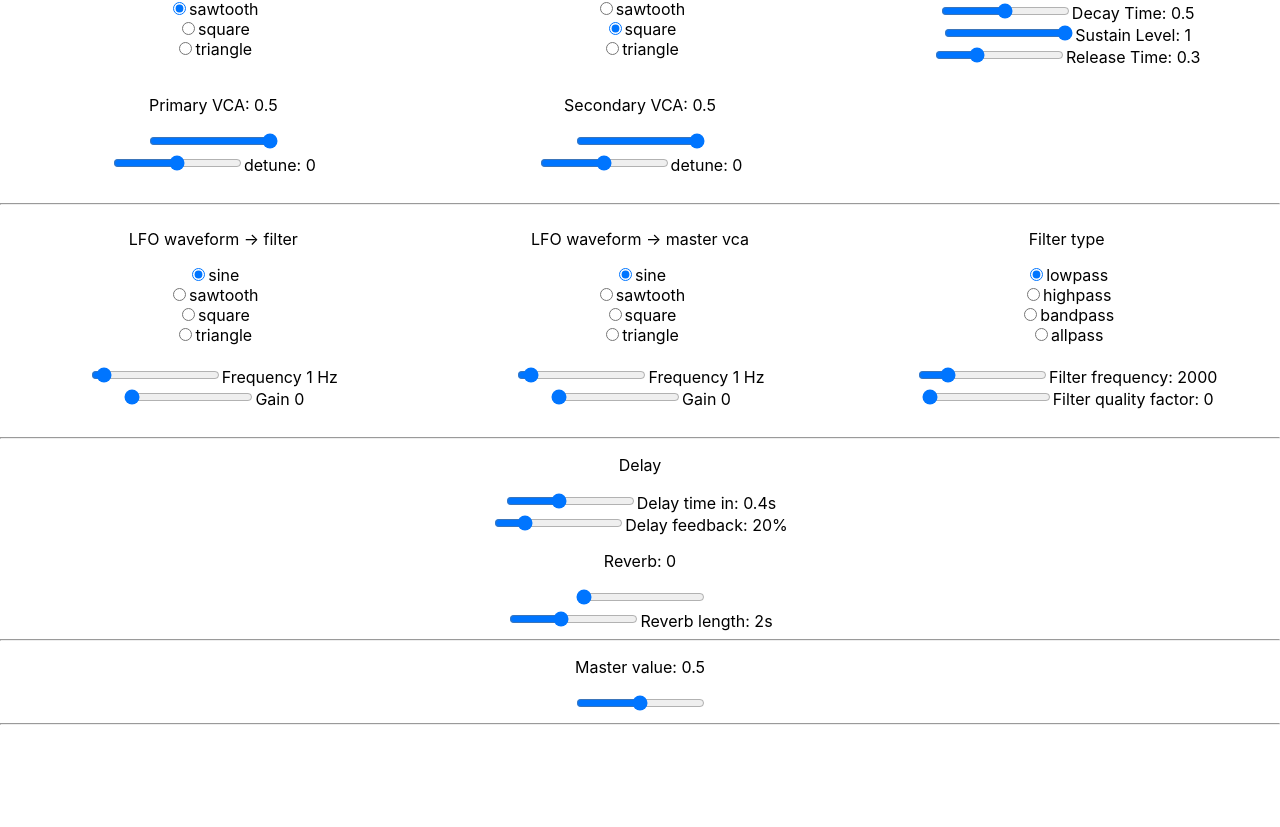
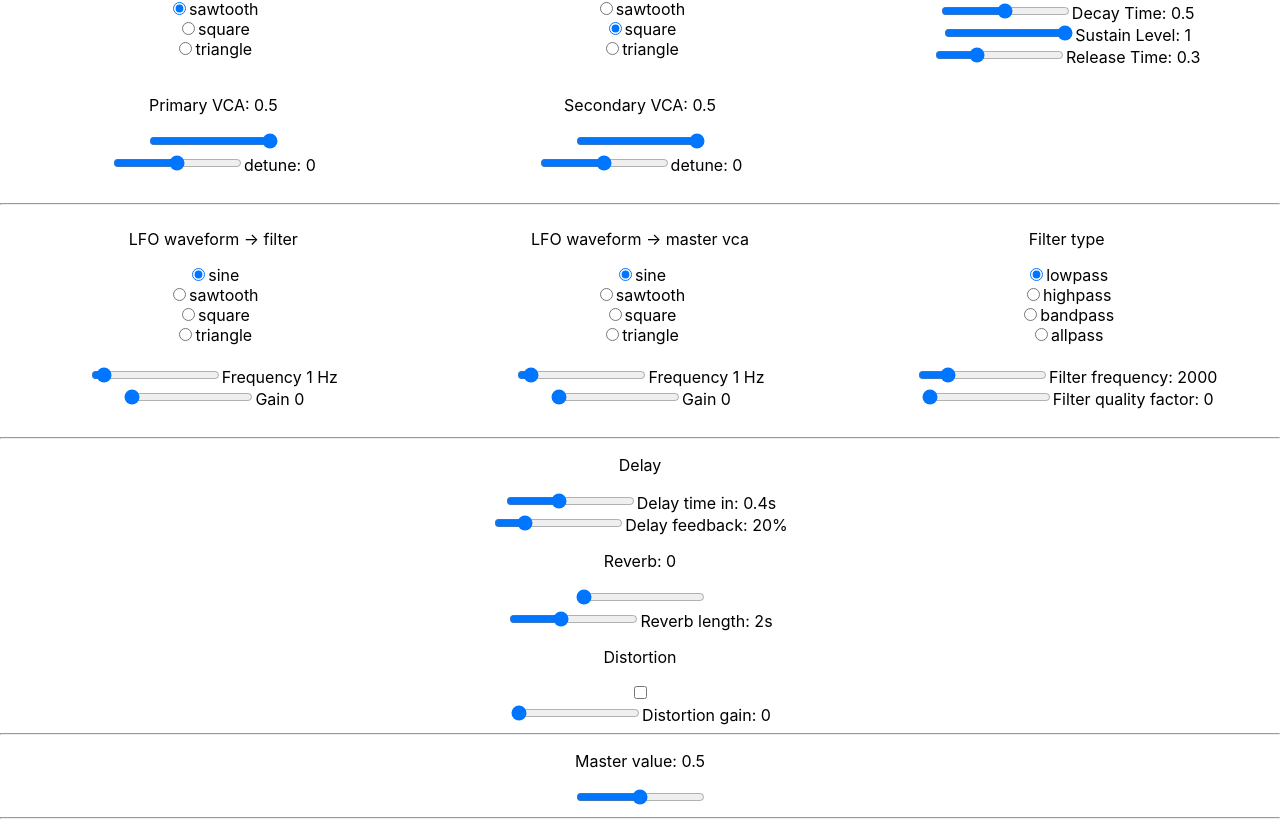
Before and after one commit to straburzynski/SynthJS, a React (Create React App) app: page / in a window 1280 px wide. Shown: the part 441-1268 px from the top of the page. Before the commit the page ends 1174 px from the top, so only its background shows below. Built offline with nearby package versions, Linux system fonts and the light colour scheme.

Commit message:
Distortion - WaveShaperNode with gain.

```diff
--- a/src/components/SynthComponent/SynthComponent.tsx
+++ b/src/components/SynthComponent/SynthComponent.tsx
@@ -8,7 +8,8 @@ import { AVAILABLE_FILTERS } from '../../consts/AvailableFilters';
 import FrequencyComponent from '../FrequencyComponent/FrequencyComponent';
 import RangeInput from '../shared/RangeInput/RangeInput';
 import { SynthEngineModel } from '../../models/SynthEngineModel';
-import { createImpulseResponse } from '../../consts/ImpulseResponse';
+import { createImpulseResponse } from '../../services/ImpulseResponseGenerator';
+import { createDistortionCurve } from '../../services/DistortionCurveGenerator';
 import { Note } from '@tonaljs/tonal';
 import './synthComponent.scss';
 
@@ -33,6 +34,9 @@ const SynthComponent: FC<MutableRefObject<SynthEngineModel>> = (synthEngine: Mut
     const [decay, setDecay] = useState<number>(DefaultParams.decay);
     const [release, setRelease] = useState<number>(DefaultParams.release);
     const [sustain, setSustain] = useState<number>(DefaultParams.sustain);
+
+    const [distortionActive, setDistortionActive] = useState<boolean>(false);
+    const [distortionGain, setDistortionGain] = useState<number>(0);
 
     const [delayTime, setDelayTime] = useState<number>(DefaultParams.delayTime);
     const [delayFeedback, setDelayFeedback] = useState<number>(DefaultParams.delayFeedback);
@@ -204,8 +208,35 @@ const SynthComponent: FC<MutableRefObject<SynthEngineModel>> = (synthEngine: Mut
     const handleReverbLengthChange = (event: React.ChangeEvent<HTMLInputElement>) => {
         const changedReverbLength: number = event.target.valueAsNumber;
         console.log('reverb length: ', changedReverbLength);
-        synthEngine.current.reverbNode.buffer = createImpulseResponse(synthEngine.current.audioContext, reverbLength, 2, false);
+        synthEngine.current.reverbNode.buffer = createImpulseResponse(
+            synthEngine.current.audioContext,
+            reverbLength,
+            2,
+            false
+        );
         setReverbLength(changedReverbLength);
+    };
+
+    const handleDistortionGainChange = (event: React.ChangeEvent<HTMLInputElement>) => {
+        const changedDistortionGain: number = event.target.valueAsNumber;
+        console.log('distortion gain: ', changedDistortionGain);
+        if (distortionActive) {
+            synthEngine.current.distortion.curve = createDistortionCurve(changedDistortionGain);
+        }
+        setDistortionGain(changedDistortionGain);
+    };
+
+    const handleDistortionActiveChange = (event: React.ChangeEvent<HTMLInputElement>) => {
+        const changedDistortionActive: boolean = event.target.checked;
+        console.log('distortion active: ', changedDistortionActive);
+        if (changedDistortionActive) {
+            console.log('distortion on');
+            synthEngine.current.distortion.curve = createDistortionCurve(distortionGain);
+        } else {
+            console.log('distortion off');
+            synthEngine.current.distortion.curve = null;
+        }
+        setDistortionActive(changedDistortionActive);
     };
 
     const handleFilterTypeChange = (event: React.ChangeEvent<HTMLInputElement>) => {
@@ -516,6 +547,22 @@ const SynthComponent: FC<MutableRefObject<SynthEngineModel>> = (synthEngine: Mut
             />
             <label htmlFor="reverb-length-control">Reverb length: {reverbLength}s</label>
             <br />
+            <p>Distortion</p>
+            <label className="distortion-switch">
+                <input type="checkbox" checked={distortionActive} onChange={handleDistortionActiveChange} />
+            </label>
+            <br />
+            <input
+                type="range"
+                id="distortion-control"
+                name="distortion-control"
+                min={0}
+                max={40}
+                step={1}
+                value={distortionGain}
+                onChange={handleDistortionGainChange}
+            />
+            <label htmlFor="distortion-control">Distortion gain: {distortionGain}</label>
             <hr />
             <VolumeComponent
                 name={'Master value'}
--- a/src/consts/DefaultParams.ts
+++ b/src/consts/DefaultParams.ts
@@ -1,5 +1,7 @@
 import { WaveformEnum } from '../models/WaveformEnum';
 import { FilterTypeEnum } from '../models/FilterTypeEnum';
+
+const oscillators = 2;
 
 export const DefaultParams = {
     primaryWaveform: WaveformEnum.SAWTOOTH,
@@ -19,7 +21,7 @@ export const DefaultParams = {
 
     gain: 0.5,
     gainMin: 0,
-    gainMax: 0.5,
+    gainMax: 1 / oscillators,
     masterVcaGain: 0.7,
     masterVcaGainMax: 1,
 
@@ -48,5 +50,5 @@ export const DefaultParams = {
 
     qualityFactor: 0,
     qualityFactorMin: 0,
-    qualityFactorMax: 10,
+    qualityFactorMax: 20,
 };
--- a/src/models/SynthEngineModel.ts
+++ b/src/models/SynthEngineModel.ts
@@ -7,6 +7,7 @@ export interface SynthEngineModel {
     primaryVca: GainNode;
     secondaryVca: GainNode;
     filter: BiquadFilterNode;
+    distortion: WaveShaperNode;
     lfo1: OscillatorNode;
     lfo1Gain: GainNode;
     lfo2: OscillatorNode;
--- /dev/null
+++ b/src/services/DistortionCurveGenerator.ts
@@ -0,0 +1,10 @@
+export const createDistortionCurve = (distGain: number) => {
+    const n_samples = 44100;
+    let curve = new Float32Array(n_samples);
+    let x: number;
+    for (let i = 0; i < n_samples; ++i) {
+        x = (i * 2) / n_samples - 1;
+        curve[i] = ((3 + distGain) * x * 57 * (Math.PI / 180)) / (Math.PI + distGain * Math.abs(x));
+    }
+    return curve;
+};
--- a/src/services/SynthEngineFactory.tsx
+++ b/src/services/SynthEngineFactory.tsx
@@ -1,7 +1,7 @@
 import { SynthEngineModel } from '../models/SynthEngineModel';
 import { DefaultParams } from '../consts/DefaultParams';
 import { WaveformEnum } from '../models/WaveformEnum';
-import { createImpulseResponse } from '../consts/ImpulseResponse';
+import { createImpulseResponse } from './ImpulseResponseGenerator';
 
 const AudioContext = window.AudioContext || (window as any).webkitAudioContext;
 
@@ -14,7 +14,6 @@ export const createSynthEngine = (): SynthEngineModel => {
     // create oscillators
     const primaryVco = audioContext.createOscillator();
     const secondaryVco = audioContext.createOscillator();
-    // todo: create primary and secondary detune
 
     // create adsr's and vca's
     let primaryAdsr = audioContext.createGain();
@@ -24,6 +23,9 @@ export const createSynthEngine = (): SynthEngineModel => {
 
     // create filter
     let filter = audioContext.createBiquadFilter();
+
+    // create distortion
+    const distortion = audioContext.createWaveShaper()
 
     // create analyser
     const analyser = audioContext.createAnalyser();
@@ -88,7 +90,7 @@ export const createSynthEngine = (): SynthEngineModel => {
     filter.connect(delayNode).connect(delayFeedback).connect(filter); // delay
     lfo1.connect(lfo1Gain).connect(filter.detune);
     lfo2.connect(lfo2Gain).connect(masterVca.gain);
-    filter.connect(masterVca).connect(limiter).connect(analyser).connect(audioContext.destination);
+    filter.connect(distortion).connect(masterVca).connect(limiter).connect(analyser).connect(audioContext.destination);
 
     masterVca.connect(reverbGain).connect(reverbNode).connect(limiter); // reverb
 
@@ -105,6 +107,7 @@ export const createSynthEngine = (): SynthEngineModel => {
         primaryVca: primaryVca,
         secondaryVca: secondaryVca,
         filter: filter,
+        distortion: distortion,
         reverbNode: reverbNode,
         reverbGain: reverbGain,
         lfo1: lfo1,
```
Also changed, not shown: src/services/ImpulseResponseGenerator.ts (renamed from src/consts/ImpulseResponse.ts).
